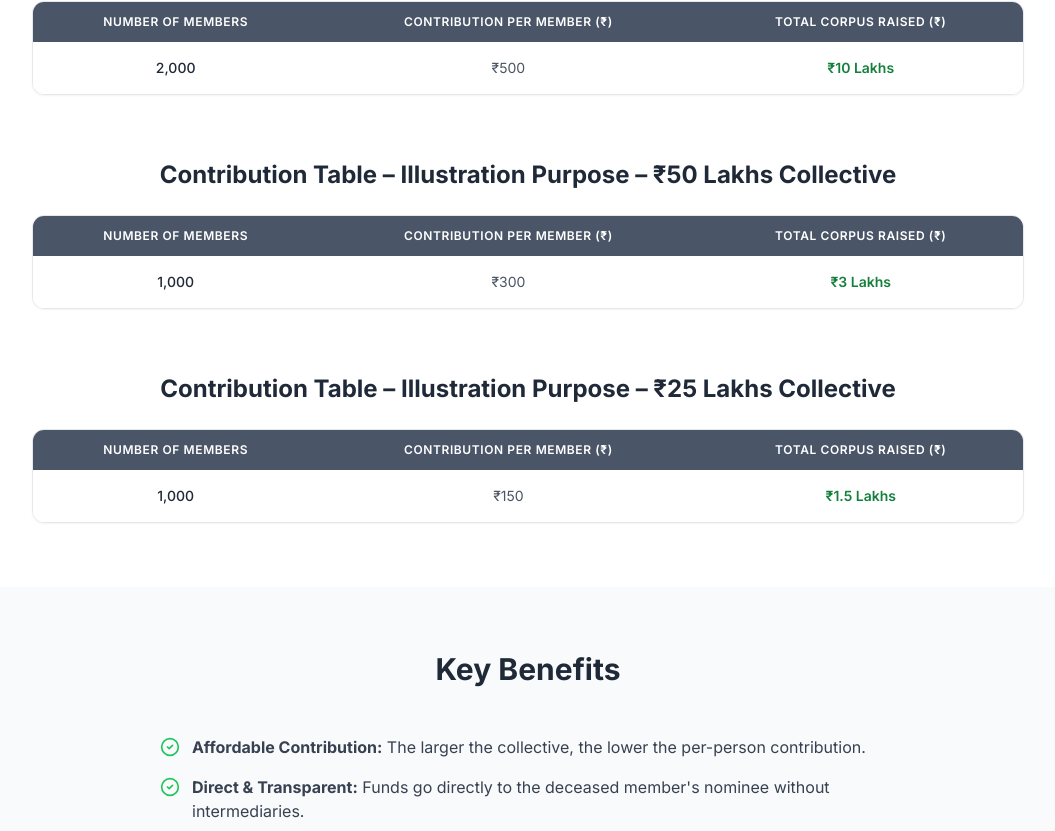
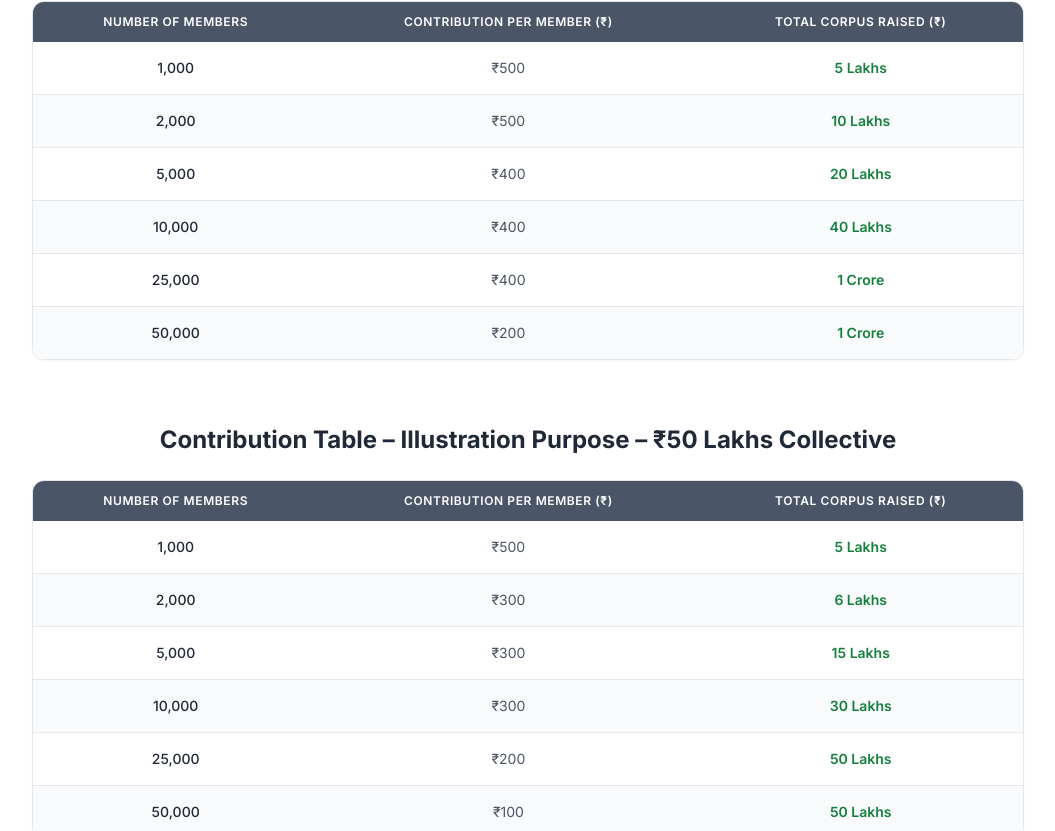
Before and after one commit to vijay-cmtai/jeevansurakhsaFrontend, a Next.js app: page /private-employees-business-owners in a window 1280 px wide. Shown: the part 1551-2382 px from the top of the page, without its empty margins (112-1167 px from the left). Built offline with nearby package versions, Linux system fonts and the light colour scheme; no server answers.

Commit message:
Update page.tsx

```diff
--- a/app/(main)/private-employees-business-owners/page.tsx
+++ b/app/(main)/private-employees-business-owners/page.tsx
@@ -124,7 +124,7 @@ const ContributionTable = ({
                 ₹{row.contribution}
               </td>
               <td className="px-6 py-4 whitespace-nowrap text-sm font-semibold text-green-700">
-                ₹{row.corpus}
+                {row.corpus}
               </td>
             </tr>
           ))}
@@ -140,18 +140,33 @@ const ContributionTable = ({
 export default function PrivateBusinessCollectivePage() {
   const { t } = useLanguage();
 
-  // Data for tables
+  // === DATA YAHAN UPDATE KIYA GAYA HAI ===
   const tableData1Cr = [
-    { members: "2,000", contribution: "500", corpus: "10 Lakhs" } /* ... */,
+    { members: "1,000", contribution: "500", corpus: "5 Lakhs" },
+    { members: "2,000", contribution: "500", corpus: "10 Lakhs" },
+    { members: "5,000", contribution: "400", corpus: "20 Lakhs" },
+    { members: "10,000", contribution: "400", corpus: "40 Lakhs" },
+    { members: "25,000", contribution: "400", corpus: "1 Crore" },
+    { members: "50,000", contribution: "200", corpus: "1 Crore" },
   ];
   const tableData50L = [
-    { members: "1,000", contribution: "300", corpus: "3 Lakhs" } /* ... */,
+    { members: "1,000", contribution: "500", corpus: "5 Lakhs" },
+    { members: "2,000", contribution: "300", corpus: "6 Lakhs" },
+    { members: "5,000", contribution: "300", corpus: "15 Lakhs" },
+    { members: "10,000", contribution: "300", corpus: "30 Lakhs" },
+    { members: "25,000", contribution: "200", corpus: "50 Lakhs" },
+    { members: "50,000", contribution: "100", corpus: "50 Lakhs" },
   ];
   const tableData25L = [
-    { members: "1,000", contribution: "150", corpus: "1.5 Lakhs" } /* ... */,
+    { members: "1,000", contribution: "200", corpus: "2 Lakhs" },
+    { members: "2,000", contribution: "200", corpus: "4 Lakhs" },
+    { members: "5,000", contribution: "100", corpus: "5 Lakhs" },
+    { members: "10,000", contribution: "100", corpus: "10 Lakhs" },
+    { members: "25,000", contribution: "100", corpus: "25 Lakhs" },
+    { members: "50,000", contribution: "50", corpus: "25 Lakhs" },
   ];
+  // === UPDATE KHATAM HUA ===
 
-  // Data for cards and lists using translation keys
   const howItWorksData = [
     {
       titleKey: "privateCollective.howItWorks.card1.title",
@@ -206,7 +221,6 @@ export default function PrivateBusinessCollectivePage() {
     <div>
       <CollectiveHeader />
       <main>
-        {/* Intro Section */}
         <section className="py-16">
           <div className="max-w-4xl mx-auto px-4 text-center">
             <h2 className="text-3xl font-bold text-blue-900 mb-4">
@@ -217,8 +231,6 @@ export default function PrivateBusinessCollectivePage() {
             </p>
           </div>
         </section>
-
-        {/* How It Works Section */}
         <section className="py-16 bg-gray-50">
           <div className="max-w-6xl mx-auto px-4">
             <SectionTitle title={t("privateCollective.howItWorks.title")} />
@@ -233,8 +245,6 @@ export default function PrivateBusinessCollectivePage() {
             </div>
           </div>
         </section>
-
-        {/* Contribution Tables */}
         <section className="py-16">
           <div className="max-w-5xl mx-auto px-4 space-y-16">
             <ContributionTable
@@ -254,8 +264,6 @@ export default function PrivateBusinessCollectivePage() {
             />
           </div>
         </section>
-
-        {/* Key Benefits Section */}
         <section className="py-16 bg-gray-50">
           <div className="max-w-3xl mx-auto px-4">
             <SectionTitle title={t("privateCollective.benefits.title")} />
@@ -266,8 +274,6 @@ export default function PrivateBusinessCollectivePage() {
             </ul>
           </div>
         </section>
-
-        {/* Join the Movement Section */}
         <section className="py-16">
           <div className="max-w-3xl mx-auto px-4 text-center">
             <SectionTitle title={t("privateCollective.join.title")} />
@@ -276,8 +282,6 @@ export default function PrivateBusinessCollectivePage() {
             </p>
           </div>
         </section>
-
-        {/* Pledge Section */}
         <section className="py-16 bg-gray-50">
           <div className="max-w-6xl mx-auto px-4 grid lg:grid-cols-2 gap-12 items-center">
             <div className="relative h-96 lg:h-full rounded-lg overflow-hidden order-last">
@@ -303,8 +307,6 @@ export default function PrivateBusinessCollectivePage() {
             </div>
           </div>
         </section>
-
-        {/* Disclaimer Section */}
         <section className="py-16">
           <div className="max-w-3xl mx-auto px-4">
             <SectionTitle title={t("privateCollective.disclaimer.title")} />
```
